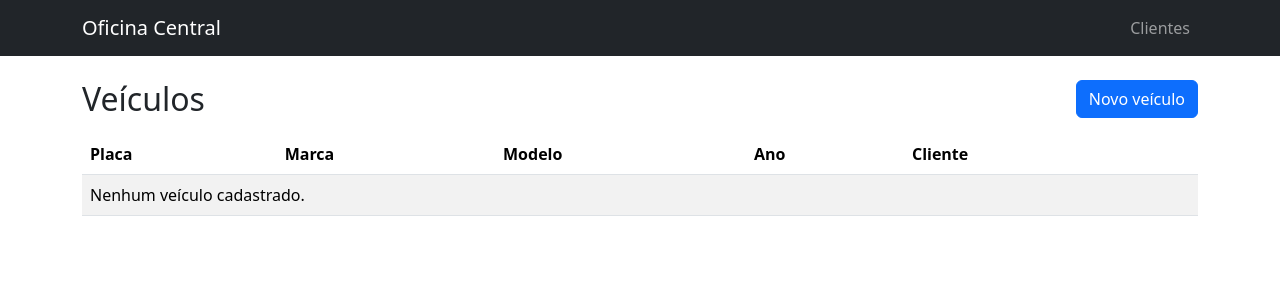
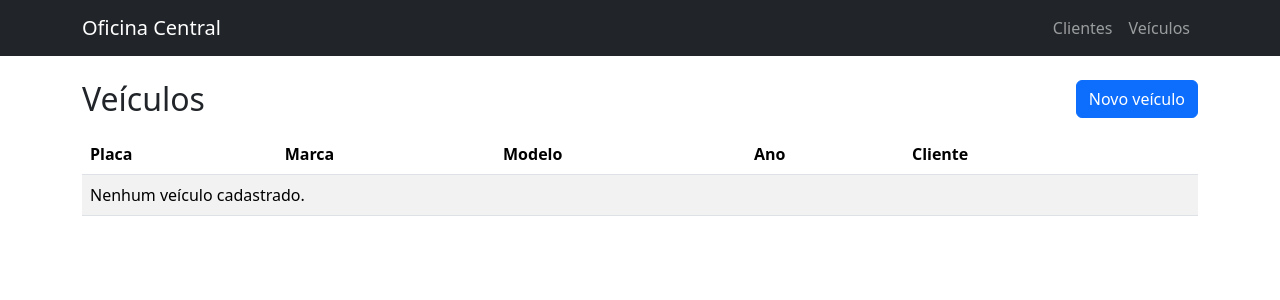
Before and after one commit to joaopaulomenezes01/Projeto-Dev-Web-2, a Django app: page /veiculos/ in a window 1280 px wide. Shown: the top 300 px of the page. Run offline with Django 5.2, Linux system fonts and the light colour scheme; data that the repository does not hold is empty.

Commit message:
Adiciona link de veículos no menu

```diff
--- a/oficina-central/oficina/templates/oficina/base.html
+++ b/oficina-central/oficina/templates/oficina/base.html
@@ -12,6 +12,7 @@
     <a class="navbar-brand" href="{% url 'home' %}">Oficina Central</a>
     <div class="navbar-nav">
       <a class="nav-link" href="{% url 'cliente_lista' %}">Clientes</a>
+      <a class="nav-link" href="{% url 'veiculo_lista' %}">Veículos</a>
     </div>
   </div>
 </nav>
```
